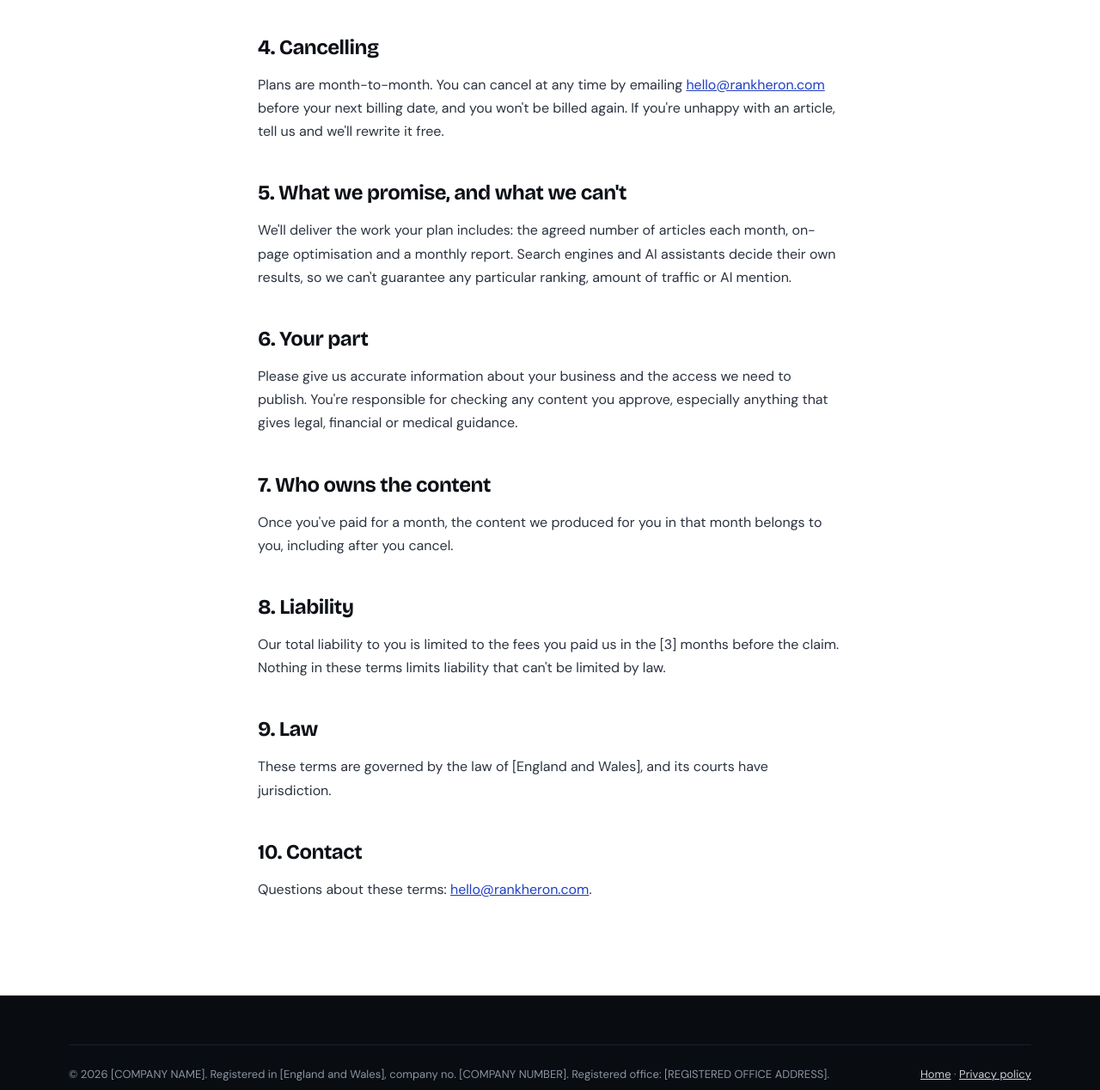
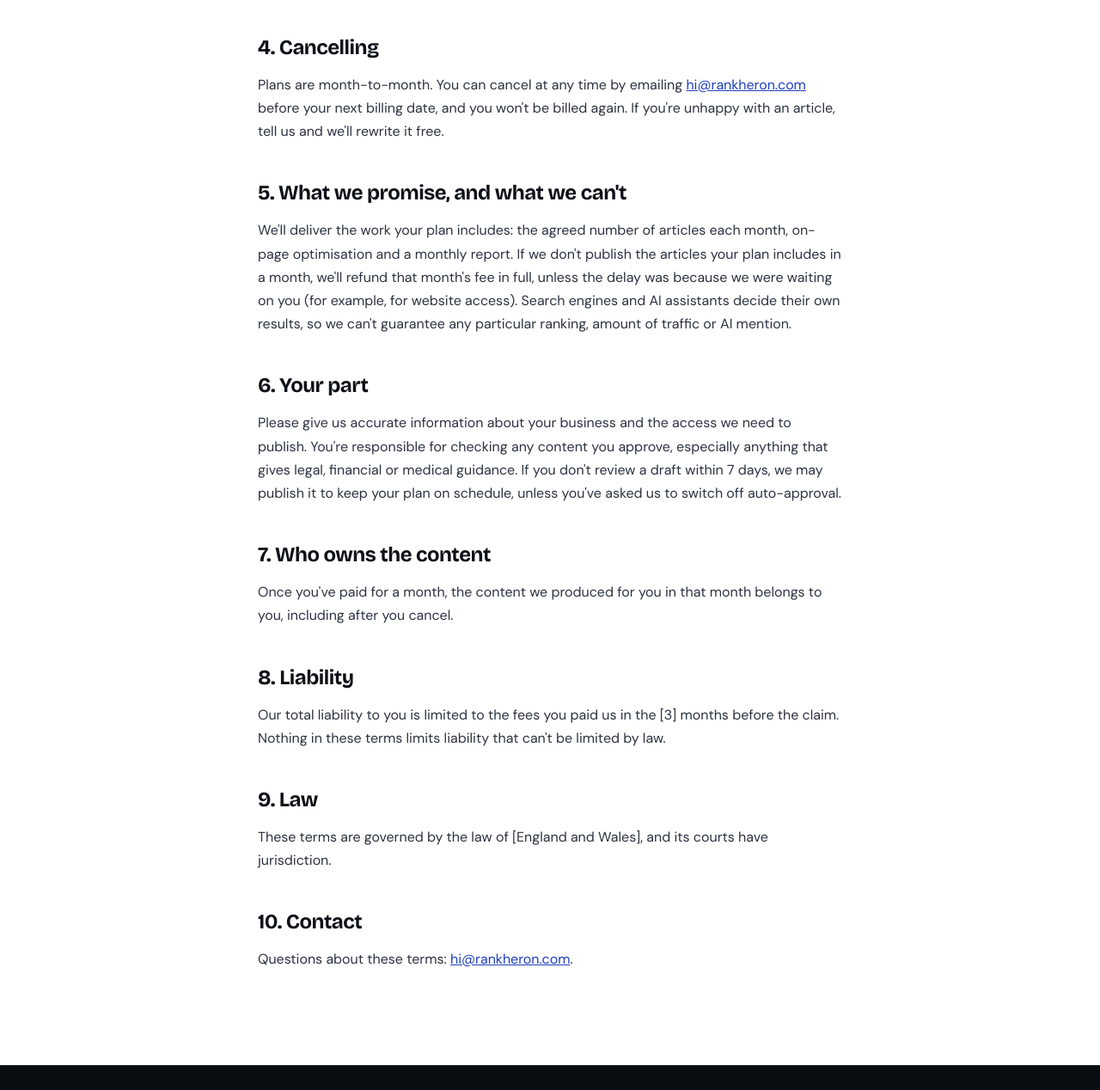
Before and after one commit to samsmyth493/rankheron, a plain HTML site: page terms.html in a window 1280 px wide. Shown: the part 992-2260 px from the top of the page at 86% size. Drawn offline with Linux system fonts and the light colour scheme; files whose address does not match are found by name.

Commit message:
Update terms.html

```diff
--- a/terms.html
+++ b/terms.html
@@ -45,13 +45,13 @@
 </ul>
 
 <h2>4. Cancelling</h2>
-<p>Plans are month-to-month. You can cancel at any time by emailing <a href="mailto:hello@rankheron.com">hello@rankheron.com</a> before your next billing date, and you won't be billed again. If you're unhappy with an article, tell us and we'll rewrite it free.</p>
+<p>Plans are month-to-month. You can cancel at any time by emailing <a href="mailto:hi@rankheron.com">hi@rankheron.com</a> before your next billing date, and you won't be billed again. If you're unhappy with an article, tell us and we'll rewrite it free.</p>
 
 <h2>5. What we promise, and what we can't</h2>
-<p>We'll deliver the work your plan includes: the agreed number of articles each month, on-page optimisation and a monthly report. Search engines and AI assistants decide their own results, so we can't guarantee any particular ranking, amount of traffic or AI mention.</p>
+<p>We'll deliver the work your plan includes: the agreed number of articles each month, on-page optimisation and a monthly report. If we don't publish the articles your plan includes in a month, we'll refund that month's fee in full, unless the delay was because we were waiting on you (for example, for website access). Search engines and AI assistants decide their own results, so we can't guarantee any particular ranking, amount of traffic or AI mention.</p>
 
 <h2>6. Your part</h2>
-<p>Please give us accurate information about your business and the access we need to publish. You're responsible for checking any content you approve, especially anything that gives legal, financial or medical guidance.</p>
+<p>Please give us accurate information about your business and the access we need to publish. You're responsible for checking any content you approve, especially anything that gives legal, financial or medical guidance. If you don't review a draft within 7 days, we may publish it to keep your plan on schedule, unless you've asked us to switch off auto-approval.</p>
 
 <h2>7. Who owns the content</h2>
 <p>Once you've paid for a month, the content we produced for you in that month belongs to you, including after you cancel.</p>
@@ -63,7 +63,7 @@
 <p>These terms are governed by the law of [England and Wales], and its courts have jurisdiction.</p>
 
 <h2>10. Contact</h2>
-<p>Questions about these terms: <a href="mailto:hello@rankheron.com">hello@rankheron.com</a>.</p>
+<p>Questions about these terms: <a href="mailto:hi@rankheron.com">hi@rankheron.com</a>.</p>
 </main>
 
 <footer>
```
